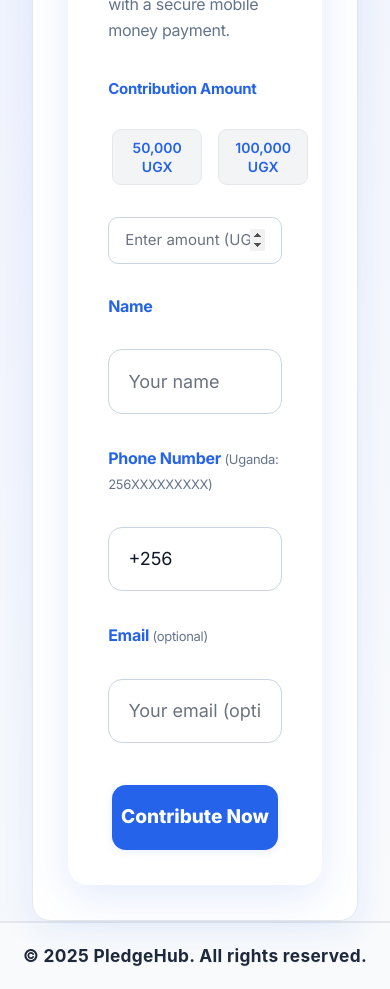
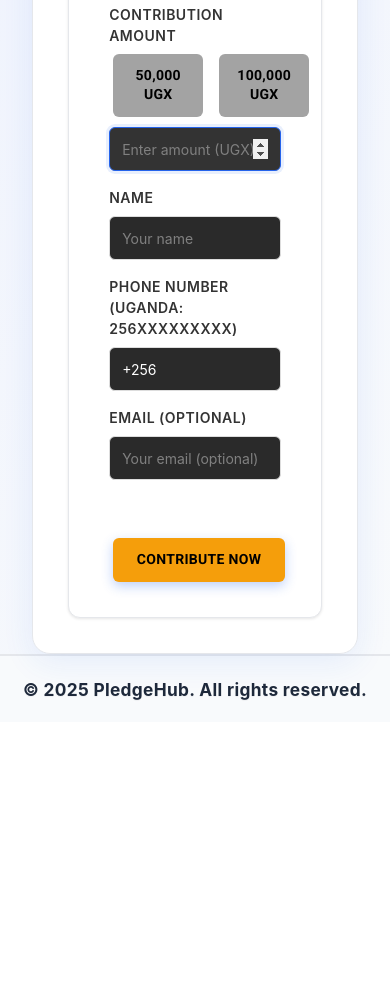
Before and after one commit to obuchel-creator/PledgedHub, a React (Vite) app in the folder frontend/: page /campaigns/create in a window 390 px wide. Shown: the part 2200-3189 px from the top of the page. After the commit the page ends 2922 px from the top, so only its background shows below. Built offline with nearby package versions, Linux system fonts and the light colour scheme; no server answers; sample sign-in values are in the browser's storage.

Commit message:
Add validation for name, phone, email, and amount in ContributionForm; show feedback for all required fields

```diff
--- a/frontend/src/components/ContributionForm.jsx
+++ b/frontend/src/components/ContributionForm.jsx
@@ -1,9 +1,30 @@
 
 import React, { useState, useRef, useEffect } from 'react';
 
+// Error boundary for debugging
+class ErrorBoundary extends React.Component {
+  constructor(props) {
+    super(props);
+    this.state = { hasError: false, error: null };
+  }
+  static getDerivedStateFromError(error) {
+    return { hasError: true, error };
+  }
+  componentDidCatch(error, info) {
+    // eslint-disable-next-line no-console
+    console.error('ContributionForm error boundary:', error, info);
+  }
+  render() {
+    if (this.state.hasError) {
+      return <div style={{ color: 'red', fontWeight: 700 }}>ContributionForm error: {this.state.error?.toString()}</div>;
+    }
+    return this.props.children;
+  }
+}
+
 const quickAmounts = [50000, 100000];
 
-export default function ContributionForm({ campaign, onSuccess }) {
+function ContributionFormInner({ campaign, onSuccess }) {
   const [amount, setAmount] = useState('');
   const [amountTouched, setAmountTouched] = useState(false);
   const [phoneTouched, setPhoneTouched] = useState(false);
@@ -41,62 +62,75 @@ export default function ContributionForm({ campaign, onSuccess }) {
     setSuccessMsg(null);
     setAmountTouched(true);
     setPhoneTouched(true);
+
+    // Validate all fields
+    if (!donorName || donorName.trim().length < 2) {
+      setSubmitError('Please enter your name.');
+      return;
+    }
+    if (!donorPhone || !donorPhone.match(/^256\d{9}$/)) {
+      setSubmitError('Invalid phone number. Must be 256XXXXXXXXX');
+      return;
+    }
+    if (!donorEmail || !donorEmail.match(/^[^@]+@[^@]+\.[^@]+$/)) {
+      setSubmitError('Please enter a valid email address.');
+      return;
+    }
     if (!amount || parseFloat(amount) <= 0) {
       setSubmitError('Please enter a valid amount');
       return;
     }
-    const normalizedPhone = normalizePhone(donorPhone);
-    if (!normalizedPhone.match(/^256\d{9}$/)) {
-      setSubmitError('Invalid phone number. Must be 256XXXXXXXXX');
+    if (!campaign?.id) {
+      setSubmitError('No campaign selected.');
       return;
     }
-    // Submission logic here (API call, etc.)
+
+    setIsSubmitting(true);
+    try {
+      const res = await fetch('/api/payments', {
+        method: 'POST',
+        headers: { 'Content-Type': 'application/json' },
+        body: JSON.stringify({
+          amount: parseFloat(amount),
+          donorName,
+          donorPhone,
+          donorEmail,
+          campaignId: campaign.id,
+        }),
+      });
+      const data = await res.json();
+      if (!data.success) {
+        setSubmitError(data.error || 'Payment failed. Please try again.');
+      } else {
+        setSuccessMsg('Thank you! Please check your phone for a payment prompt.');
+        setAmount('');
+        setDonorName('');
+        setDonorPhone('+256');
+        setDonorEmail('');
+        if (onSuccess) onSuccess(data);
+      }
+    } catch (err) {
+      setSubmitError('Network error. Please try again.');
+    }
+    setIsSubmitting(false);
   };
 
   return (
-    <form
-      onSubmit={handleSubmit}
-      style={{
-        background: '#fff',
-        borderRadius: 20,
-        boxShadow: '0 12px 40px 0 rgba(37,99,235,0.13)',
-        maxWidth: 440,
-        margin: '0 auto',
-        padding: '2.7rem 2.5rem 2.2rem 2.5rem',
-        display: 'flex',
-        flexDirection: 'column',
-        gap: 22,
-        fontFamily: 'Inter, Segoe UI, Arial, sans-serif',
-      }}
-      autoComplete="off"
-    >
-      <div style={{ display: 'flex', alignItems: 'center', marginBottom: 14 }}>
-        <h2 style={{ margin: 0, fontSize: 26, fontWeight: 800, color: '#1e293b', letterSpacing: 0.2 }}>Make Your Contribution</h2>
+    <form onSubmit={handleSubmit} className="card" style={{ maxWidth: 440, margin: '0 auto', padding: '2.7rem 2.5rem 2.2rem 2.5rem' }} autoComplete="off">
+      <div className="form-group" style={{ marginBottom: 0 }}>
+        <h2 className="card-title" style={{ margin: 0 }}>Make Your Contribution</h2>
+        <div className="form-help" style={{ marginBottom: 12 }}>Support this campaign with a secure mobile money payment.</div>
       </div>
-      <div style={{ color: '#64748b', fontSize: 16, marginBottom: 12, lineHeight: 1.6 }}>
-        Support this campaign with a secure mobile money payment.
-      </div>
-      <div style={{ fontWeight: 700, color: '#2563eb', fontSize: 15, marginBottom: 6 }}>Contribution Amount</div>
+      <div className="form-group">
+        <label className="form-label" htmlFor="contribution-amount">Contribution Amount</label>
         <div style={{ display: 'flex', gap: 8, marginBottom: 10, flexWrap: 'nowrap', justifyContent: 'flex-start' }}>
           {quickAmounts.map((amt) => (
             <button
               type="button"
               key={amt}
               onClick={() => handleQuickAmount(amt)}
-            style={{
-              background: amount === amt.toString() ? '#2563eb' : '#f3f4f6',
-              color: amount === amt.toString() ? '#fff' : '#2563eb',
-              border: '1px solid #e5e7eb',
-              borderRadius: 9,
-              padding: '0.45rem 0.9rem',
-              fontWeight: 600,
-              fontSize: 14,
-              cursor: 'pointer',
-              transition: 'background 0.18s, color 0.18s',
-              boxShadow: amount === amt.toString() ? '0 1px 4px rgba(37,99,235,0.10)' : 'none',
-              outline: amount === amt.toString() ? '2px solid #2563eb33' : 'none',
-              minWidth: 90,
-            }}
+              className={`btn btn-outline${amount === amt.toString() ? ' btn-primary' : ''}`}
+              style={{ minWidth: 90 }}
             >
               {amt.toLocaleString()} UGX
             </button>
@@ -104,6 +138,7 @@ export default function ContributionForm({ campaign, onSuccess }) {
         </div>
         <input
           ref={amountInputRef}
+          id="contribution-amount"
           type="number"
           min="1000"
           step="100"
@@ -111,96 +146,61 @@ export default function ContributionForm({ campaign, onSuccess }) {
           value={amount}
           onChange={e => setAmount(e.target.value)}
           onBlur={() => setAmountTouched(true)}
-        style={{
-          border: amountTouched && (!amount || parseFloat(amount) <= 0) ? '2px solid #ef4444' : '1.2px solid #cbd5e1',
-          borderRadius: 10,
-          padding: '0.7rem 1rem',
-          fontSize: 15,
-          marginBottom: 8,
-          outline: 'none',
-          fontFamily: 'inherit',
-          boxShadow: 'none',
-          transition: 'border 0.18s',
-        }}
+          className={`form-input${amountTouched && (!amount || parseFloat(amount) <= 0) ? ' error' : ''}`}
           required
         />
-      <div style={{ fontWeight: 700, color: '#2563eb', fontSize: 16, marginBottom: 8 }}>Name</div>
+      </div>
+      <div className="form-group">
+        <label className="form-label" htmlFor="contribution-name">Name</label>
         <input
+          id="contribution-name"
           type="text"
           placeholder="Your name"
           value={donorName}
           onChange={e => setDonorName(e.target.value)}
-        style={{
-          border: '1.5px solid #cbd5e1',
-          borderRadius: 14,
-          padding: '1.1rem 1.2rem',
-          fontSize: 18,
-          marginBottom: 10,
-          outline: 'none',
-          fontFamily: 'inherit',
-          boxShadow: 'none',
-          transition: 'border 0.18s',
-        }}
+          className="form-input"
         />
-      <div style={{ fontWeight: 700, color: '#2563eb', fontSize: 16, marginBottom: 8 }}>Phone Number <span style={{ color: '#64748b', fontWeight: 400, fontSize: 13 }}>(Uganda: 256XXXXXXXXX)</span></div>
+      </div>
+      <div className="form-group">
+        <label className="form-label" htmlFor="contribution-phone">Phone Number <span className="form-help">(Uganda: 256XXXXXXXXX)</span></label>
         <input
+          id="contribution-phone"
           type="tel"
           placeholder="e.g. 256771234567"
           value={donorPhone}
           onChange={e => setDonorPhone(e.target.value)}
           onBlur={() => setPhoneTouched(true)}
-        style={{
-          border: phoneTouched && !donorPhone.match(/^\+?256\d{9}$/) ? '2px solid #ef4444' : '1.5px solid #cbd5e1',
-          borderRadius: 14,
-          padding: '1.1rem 1.2rem',
-          fontSize: 18,
-          marginBottom: 10,
-          outline: 'none',
-          fontFamily: 'inherit',
-          boxShadow: 'none',
-          transition: 'border 0.18s',
-        }}
+          className={`form-input${phoneTouched && !donorPhone.match(/^\+?256\d{9}$/) ? ' error' : ''}`}
           required
         />
-      <div style={{ fontWeight: 700, color: '#2563eb', fontSize: 16, marginBottom: 8 }}>Email <span style={{ color: '#64748b', fontWeight: 400, fontSize: 13 }}>(optional)</span></div>
+      </div>
+      <div className="form-group">
+        <label className="form-label" htmlFor="contribution-email">Email <span className="form-help">(optional)</span></label>
         <input
+          id="contribution-email"
           type="email"
           placeholder="Your email (optional)"
           value={donorEmail}
           onChange={e => setDonorEmail(e.target.value)}
-        style={{
-          border: '1.5px solid #cbd5e1',
-          borderRadius: 14,
-          padding: '1.1rem 1.2rem',
-          fontSize: 18,
-          marginBottom: 10,
-          outline: 'none',
-          fontFamily: 'inherit',
-          boxShadow: 'none',
-          transition: 'border 0.18s',
-        }}
+          className="form-input"
         />
-      {submitError && <div style={{ color: '#ef4444', fontWeight: 600, marginBottom: 10 }}>{submitError}</div>}
-      {successMsg && <div style={{ color: '#10b981', fontWeight: 600, marginBottom: 10 }}>{successMsg}</div>}
-      <button
-        type="submit"
-        disabled={isSubmitting}
-        style={{
-          background: isSubmitting ? '#a5b4fc' : '#2563eb',
-          color: '#fff',
-          border: 'none',
-          borderRadius: 14,
-          padding: '1.2rem 0',
-          fontWeight: 800,
-          fontSize: 19,
-          marginTop: 10,
-          cursor: isSubmitting ? 'not-allowed' : 'pointer',
-          boxShadow: '0 2px 8px rgba(37,99,235,0.10)',
-          transition: 'background 0.18s',
-        }}
-      >
+      </div>
+      {/* Show error/success messages above the button, always visible */}
+      <div style={{ minHeight: 32, marginBottom: 8 }}>
+        {submitError && <div className="form-error">{submitError}</div>}
+        {successMsg && <div className="alert alert-success">{successMsg}</div>}
+      </div>
+      <button type="submit" className="btn btn-primary btn-block" disabled={isSubmitting} style={{ marginTop: 10 }}>
         {isSubmitting ? 'Processing...' : 'Contribute Now'}
       </button>
     </form>
   );
 }
+
+export default function ContributionForm(props) {
+  return (
+    <ErrorBoundary>
+      <ContributionFormInner {...props} />
+    </ErrorBoundary>
+  );
+}
```
Lines whose indentation alone changed are shown as unchanged.
